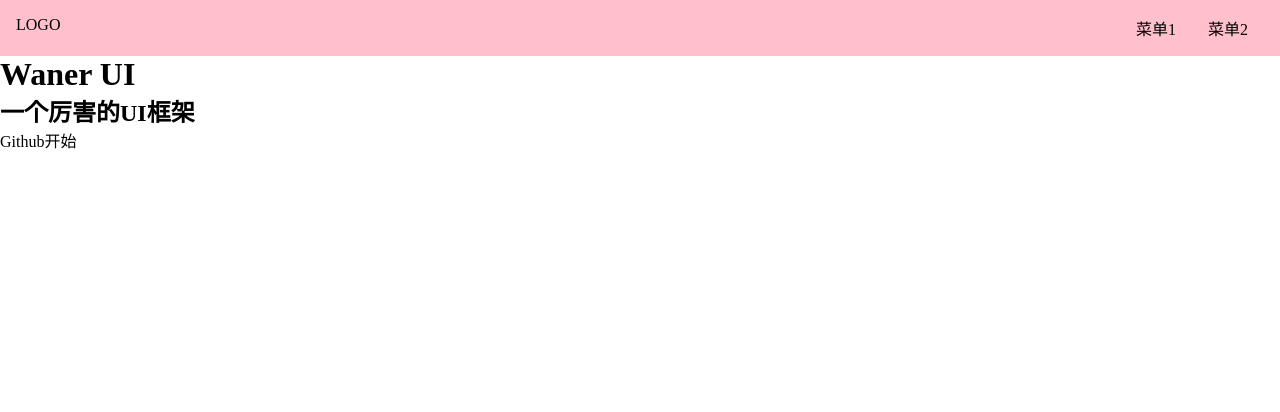
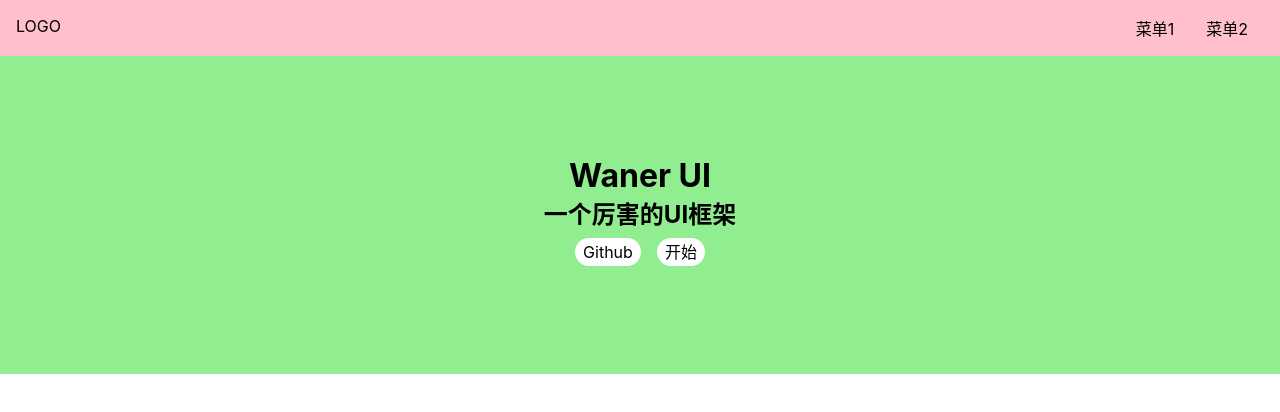
Before and after one commit to bbter/waner-ui, a Vue app: page /#/ in a window 1280 px wide. Shown: the top 412 px of the page. Built offline with nearby package versions, Linux system fonts and the light colour scheme.

Commit message:
完成Home页面的CSS

```diff
--- a/src/index.scss
+++ b/src/index.scss
@@ -10,6 +10,13 @@ a{
   text-decoration: none;
   color: inherit;
   &:hover{
-    border-bottom: 1px;
+    border-bottom: 1px solid;
+    cursor: pointer;
   }
 }
+
+body{
+  font-size: 16px;
+  font-family: -apple-system, "Noto Sans", "Helvetica Neue", Helvetica, "Nimbus Sans L", Arial, "Liberation Sans", "PingFang SC", "Hiragino Sans GB", "Noto Sans CJK SC", "Source Han Sans SC", "Source Han Sans CN", "Microsoft YaHei", "Wenquanyi Micro Hei", "WenQuanYi Zen Hei", "ST Heiti", SimHei, "WenQuanYi Zen Hei Sharp", sans-serif;
+
+}
--- a/src/views/Home.vue
+++ b/src/views/Home.vue
@@ -22,5 +22,27 @@ export default {
 </script>
 
 <style lang="scss" scoped>
+.banner {
+    padding: 100px 0;
+    display: flex;
+    justify-content: center;
+    align-items: center;
+    flex-direction: column;
+    background: lightgreen;
 
+    >.actions {
+        padding: 8px 0;
+
+        a {
+            margin: 0 8px;
+            background: #fff;
+            display: inline-block;
+            $h: 28px;
+            height: $h;
+            line-height: $h;
+            border-radius: $h/2;
+            padding: 0 8px;
+        }
+    }
+}
 </style>
```
